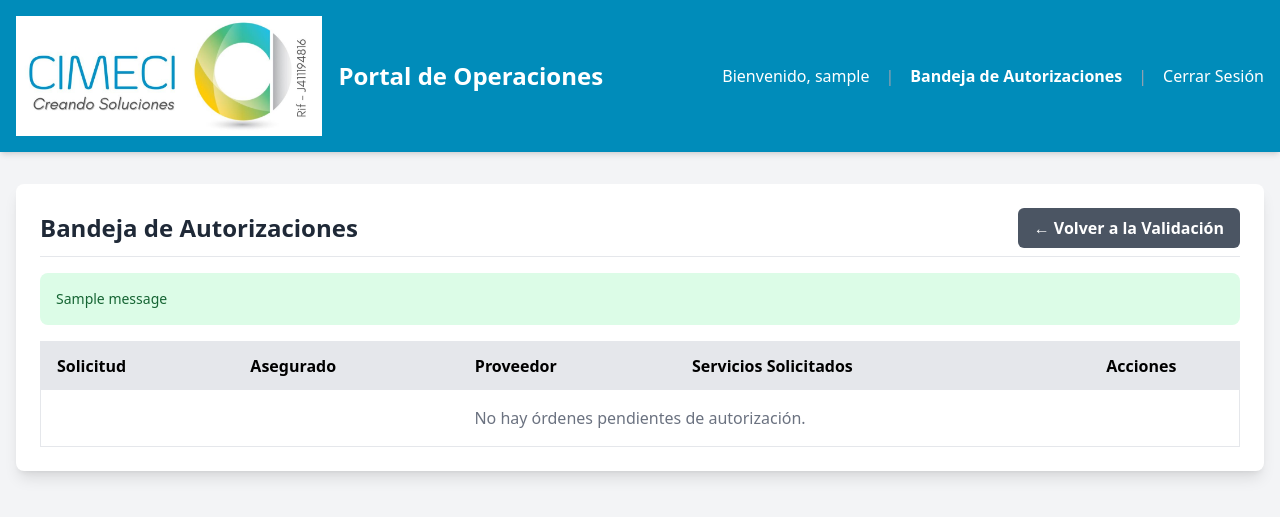
After one commit to SoporteITCimeci/aegis-claims, a Django app: page /operaciones/bandeja-autorizaciones/ in a window 1280 px wide. The commit adds this page. Shown: the top 517 px of the page. Run offline with Django 5.2, Linux system fonts and the light colour scheme; a user stored in the database is signed in; tables that the repository leaves empty hold one stand-in row (values such as "Sample post"); one stand-in notice (Sample message) is shown; some libraries are stand-ins or nearby versions.

Commit message:
ACT13082025

```diff
--- a/aegis_project/settings.py
+++ b/aegis_project/settings.py
@@ -72,6 +72,7 @@ TEMPLATES = [
                 'django.template.context_processors.request',
                 'django.contrib.auth.context_processors.auth',
                 'django.contrib.messages.context_processors.messages',
+                'core.context_processors.notifications_context',
             ],
         },
     },
--- /dev/null
+++ b/core/context_processors.py
@@ -0,0 +1,20 @@
+# core/context_processors.py
+
+from operaciones.models import OrdenDeServicio
+
+def notifications_context(request):
+    """
+    Calcula el número de autorizaciones pendientes para mostrarlo en la cabecera.
+    """
+    pending_count = 0
+    if request.user.is_authenticated:
+        # Asumimos que los supervisores y superusuarios pueden ver la bandeja
+        is_supervisor = request.user.is_superuser or (hasattr(request.user, 'rol') and request.user.rol and 'supervisor' in request.user.rol.nombre_rol.lower())
+        if is_supervisor:
+            pending_count = OrdenDeServicio.objects.filter(
+                estado_os=OrdenDeServicio.EstadoOS.PENDIENTE_AUTORIZACION
+            ).count()
+
+    return {
+        'pending_authorizations_count': pending_count
+    }
--- /dev/null
+++ b/operaciones/templates/operaciones/bandeja_autorizaciones.html
@@ -0,0 +1,58 @@
+{% extends "operaciones/base_operaciones.html" %}
+
+{% block title %}Bandeja de Autorizaciones{% endblock %}
+
+{% block content %}
+    <div class="flex justify-between items-center border-b pb-2 mb-4">
+        <h2 class="text-2xl font-bold text-gray-800">Bandeja de Autorizaciones</h2>
+        <a href="{% url 'validar_asegurabilidad' %}" class="bg-gray-600 hover:bg-gray-700 text-white font-bold py-2 px-4 rounded-md">
+            &larr; Volver a la Validación
+        </a>
+    </div>
+
+    {% if messages %}
+        {% for message in messages %}
+            <div class="p-4 mb-4 text-sm rounded-lg {% if message.tags == 'success' %}bg-green-100 text-green-800{% else %}bg-yellow-100 text-yellow-800{% endif %}">
+                {{ message }}
+            </div>
+        {% endfor %}
+    {% endif %}
+
+    <div class="overflow-x-auto">
+        <table class="min-w-full bg-white border">
+            <thead class="bg-gray-200">
+                <tr>
+                    <th class="py-3 px-4 text-left">Solicitud</th>
+                    <th class="py-3 px-4 text-left">Asegurado</th>
+                    <th class="py-3 px-4 text-left">Proveedor</th>
+                    <th class="py-3 px-4 text-left">Servicios Solicitados</th>
+                    <th class="py-3 px-4 text-center">Acciones</th>
+                </tr>
+            </thead>
+            <tbody>
+                {% for os in ordenes %}
+                <tr class="hover:bg-gray-50">
+                    <td class="py-3 px-4 border-b">{{ os.numero_os }}</td>
+                    <td class="py-3 px-4 border-b">{{ os.siniestro.asegurado.nombre_completo }}</td>
+                    <td class="py-3 px-4 border-b">{{ os.punto_atencion.proveedor.razon_social }}</td>
+                    <td class="py-3 px-4 border-b">
+                        <ul class="list-disc list-inside text-sm">
+                            {% for item in os.servicios_prestados.all %}
+                                <li>{{ item.sub_servicio.descripcion }}</li>
+                            {% endfor %}
+                        </ul>
+                    </td>
+                    <td class="py-3 px-4 border-b text-center space-x-2">
+                        <a href="{% url 'aprobar_os' os_id=os.siniestro_id %}" class="bg-green-500 hover:bg-green-600 text-white font-bold py-1 px-3 rounded text-xs">Aprobar</a>
+                        <a href="{% url 'rechazar_os' os_id=os.siniestro_id %}" class="bg-red-500 hover:bg-red-600 text-white font-bold py-1 px-3 rounded text-xs">Rechazar</a>
+                    </td>
+                </tr>
+                {% empty %}
+                <tr>
+                    <td colspan="5" class="py-4 px-4 text-center text-gray-500">No hay órdenes pendientes de autorización.</td>
+                </tr>
+                {% endfor %}
+            </tbody>
+        </table>
+    </div>
+{% endblock %}
--- /dev/null
+++ b/operaciones/templates/operaciones/base_operaciones.html
@@ -0,0 +1,47 @@
+{% load static %}
+<!DOCTYPE html>
+<html lang="es">
+<head>
+    <meta charset="UTF-8">
+    <meta name="viewport" content="width=device-width, initial-scale=1.0">
+    <title>{% block title %}Portal de Operaciones{% endblock %} - CIMECI</title>
+    <script src="https://cdn.tailwindcss.com"></script>
+</head>
+<body class="bg-gray-100">
+
+    <form id="logout-form" method="post" action="{% url 'logout' %}">{% csrf_token %}</form>
+
+    <header class="bg-[#008CBA] shadow-md">
+        <div class="container mx-auto px-4 py-4 flex justify-between items-center">
+            <div class="flex items-center">
+                <img src="{% static 'img/LOGO_CIMECI_RIF.JPG' %}" alt="Logo CIMECI" style="height: 120px;" class="mr-4">
+                <h1 class="text-2xl font-bold text-white">Portal de Operaciones</h1>
+            </div>
+            <div class="text-white space-x-4 flex items-center">
+                <span>Bienvenido, {{ user.username }}</span>
+                <span class="text-gray-400">|</span>
+                {% if 'supervisor' in user.rol.nombre_rol|lower or user.is_superuser %}
+                    <a href="{% url 'bandeja_autorizaciones' %}" class="font-bold hover:underline relative">
+                        Bandeja de Autorizaciones
+                        {% if pending_authorizations_count > 0 %}
+                            <span class="absolute -top-2 -right-3 flex h-5 w-5">
+                                <span class="animate-ping absolute inline-flex h-full w-full rounded-full bg-red-400 opacity-75"></span>
+                                <span class="relative inline-flex rounded-full h-5 w-5 bg-red-500 text-xs items-center justify-center">{{ pending_authorizations_count }}</span>
+                            </span>
+                        {% endif %}
+                    </a>
+                    <span class="text-gray-400">|</span>
+                {% endif %}
+                <a href="#" onclick="document.getElementById('logout-form').submit();" class="hover:underline">Cerrar Sesión</a>
+            </div>
+        </div>
+    </header>
+
+    <main class="container mx-auto px-4 py-8">
+        <div class="bg-white p-6 rounded-lg shadow-lg max-w-7xl mx-auto">
+            {% block content %}{% endblock %}
+        </div>
+    </main>
+
+</body>
+</html>
--- a/operaciones/urls.py
+++ b/operaciones/urls.py
@@ -10,4 +10,7 @@ urlpatterns = [
     path('ajax/puntos-atencion/', views.get_puntos_atencion, name='ajax_get_puntos_atencion'),
     path('seleccionar-servicios/<int:os_id>/', views.seleccionar_servicios, name='seleccionar_servicios'),
     path('cancelar-os/<int:os_id>/', views.cancelar_creacion_os, name='cancelar_creacion_os'),
+    path('bandeja-autorizaciones/', views.bandeja_autorizaciones, name='bandeja_autorizaciones'),
+    path('aprobar-os/<int:os_id>/', views.aprobar_os, name='aprobar_os'),
+    path('rechazar-os/<int:os_id>/', views.rechazar_os, name='rechazar_os'),
 ]
--- a/operaciones/views.py
+++ b/operaciones/views.py
@@ -6,10 +6,10 @@ from django.contrib.auth.decorators import login_required
 from django.urls import reverse
 from django.utils import timezone
 from django.db.models import Count, Sum, Q
-
 from gestion.models import Asegurado, Contrato, DetallePlan, Proveedor, PuntoAtencion, BaremoProveedor, CoberturaCategoriaPlan
 from .models import OrdenDeServicio, Siniestro
-
+from django.contrib import messages
+from django.http import HttpResponseForbidden
 
 @login_required
 def validar_asegurabilidad(request):
@@ -85,6 +85,11 @@ def consultar_servicios(request, asegurado_id):
         fecha_emision__date__range=(contrato_actual.fecha_inicio_vigencia, contrato_actual.fecha_fin_vigencia)
     ).order_by('-fecha_emision')
 
+    # Filtramos las OS que cuentan como "consumidas"
+    ordenes_consumidas = ordenes_de_servicio.exclude(
+        estado_os__in=[OrdenDeServicio.EstadoOS.RECHAZADA, OrdenDeServicio.EstadoOS.SUSPENDIDA]
+    )
+
     # --- Cálculo de Coberturas y Consumo por Categoría ---
     coberturas = []
     coberturas_plan = CoberturaCategoriaPlan.objects.filter(plan=contrato_actual.plan).select_related('categoria')
@@ -92,23 +97,22 @@ def consultar_servicios(request, asegurado_id):
     inicio_mes = hoy.replace(day=1)
 
     for cobertura in coberturas_plan:
-        # Consumo anual por categoría
-        consumo_anual = ordenes_de_servicio.filter(
+        # Consumo anual por categoría (usando las OS consumidas)
+        consumo_anual = ordenes_consumidas.filter(
             servicios_prestados__sub_servicio__categoria=cobertura.categoria
         ).count()
 
         disponible_anual = max(0, cobertura.cantidad_maxima - consumo_anual)
         disponible_final = disponible_anual
 
-        # Consumo mensual si aplica
+        # Consumo mensual si aplica (usando las OS consumidas)
         consumo_mensual = None
         if cobertura.limite_mensual > 0:
-            consumo_mensual = ordenes_de_servicio.filter(
+            consumo_mensual = ordenes_consumidas.filter(
                 servicios_prestados__sub_servicio__categoria=cobertura.categoria,
                 fecha_emision__date__gte=inicio_mes
             ).count()
             disponible_mensual = max(0, cobertura.limite_mensual - consumo_mensual)
-            # El disponible es el menor de los dos límites
             disponible_final = min(disponible_anual, disponible_mensual)
 
         coberturas.append({
@@ -120,8 +124,8 @@ def consultar_servicios(request, asegurado_id):
             'disponible': disponible_final
         })
 
-    # Resumen de servicios solicitados
-    resumen_servicios = ordenes_de_servicio.values(
+    # Resumen de servicios solicitados (usando las OS consumidas)
+    resumen_servicios = ordenes_consumidas.values(
         'servicios_prestados__sub_servicio__descripcion'
     ).annotate(
         cantidad=Count('servicios_prestados__sub_servicio')
@@ -130,7 +134,7 @@ def consultar_servicios(request, asegurado_id):
     contexto = {
         'asegurado': asegurado,
         'contrato': contrato_actual,
-        'ordenes': ordenes_de_servicio,
+        'ordenes': ordenes_de_servicio, # Mostramos todas las órdenes en el historial
         'coberturas': coberturas,
         'resumen_servicios': resumen_servicios,
     }
@@ -173,28 +177,62 @@ def crear_orden_de_servicio(request, asegurado_id):
 @login_required
 def seleccionar_servicios(request, os_id):
     orden_servicio = get_object_or_404(OrdenDeServicio, pk=os_id)
+    asegurado = orden_servicio.siniestro.asegurado
+    contrato_actual = asegurado.contrato
     proveedor = orden_servicio.punto_atencion.proveedor
 
-    plan_asegurado = orden_servicio.siniestro.asegurado.contrato.plan
-    subservicios_incluidos = DetallePlan.objects.filter(plan=plan_asegurado).values_list('sub_servicio_id', flat=True)
-
+    # Obtenemos los subservicios que el proveedor ofrece Y que están en el plan del asegurado
+    subservicios_incluidos_ids = DetallePlan.objects.filter(plan=contrato_actual.plan).values_list('sub_servicio_id', flat=True)
     servicios_disponibles = BaremoProveedor.objects.filter(
         proveedor=proveedor,
         activo=True,
-        sub_servicio_id__in=subservicios_incluidos
-    )
+        sub_servicio_id__in=subservicios_incluidos_ids
+    ).select_related('sub_servicio__categoria')
 
     if request.method == 'POST':
         servicios_seleccionados_ids = request.POST.getlist('servicios')
+        servicios_seleccionados = BaremoProveedor.objects.filter(id__in=servicios_seleccionados_ids)
 
-        orden_servicio.servicios_prestados.set(servicios_seleccionados_ids)
+        necesita_autorizacion = False
+        motivo_autorizacion = []
 
-        total = orden_servicio.servicios_prestados.aggregate(Sum('precio'))['precio__sum'] or 0.00
+        # --- LÓGICA DE VALIDACIÓN DE COBERTURAS ---
+        ordenes_previas = OrdenDeServicio.objects.filter(
+            siniestro__asegurado=asegurado,
+            fecha_emision__date__range=(contrato_actual.fecha_inicio_vigencia, timezone.now().date())
+        )
+
+        for servicio_baremo in servicios_seleccionados:
+            categoria = servicio_baremo.sub_servicio.categoria
+            try:
+                cobertura_categoria = CoberturaCategoriaPlan.objects.get(plan=contrato_actual.plan, categoria=categoria)
+
+                # Calcular consumo
+                consumo_anual = ordenes_previas.filter(servicios_prestados__sub_servicio__categoria=categoria).count()
+
+                if not cobertura_categoria.es_ilimitada and consumo_anual >= cobertura_categoria.cantidad_maxima:
+                    necesita_autorizacion = True
+                    motivo_autorizacion.append(f"Límite anual agotado para {categoria.nombre}.")
+
+            except CoberturaCategoriaPlan.DoesNotExist:
+                necesita_autorizacion = True
+                motivo_autorizacion.append(f"La categoría '{categoria.nombre}' no está cubierta por el plan.")
+
+        # Guardamos los servicios seleccionados
+        orden_servicio.servicios_prestados.set(servicios_seleccionados)
+        total = servicios_seleccionados.aggregate(Sum('precio'))['precio__sum'] or 0.00
         orden_servicio.monto_referencial_os = total
+
+        if necesita_autorizacion:
+            orden_servicio.estado_os = OrdenDeServicio.EstadoOS.PENDIENTE_AUTORIZACION
+            # Podríamos guardar el motivo en un campo de observaciones si fuera necesario
+        else:
+            orden_servicio.estado_os = OrdenDeServicio.EstadoOS.NOTIFICADA
+
         orden_servicio.save()
 
-        # Redirigimos a una página de confirmación de "solicitud enviada"
-        return redirect('validar_asegurabilidad') # Por ahora, redirigimos al validador
+        # Redirigimos a una página de confirmación
+        return redirect('validar_asegurabilidad')
 
     contexto = {
         'orden_servicio': orden_servicio,
@@ -224,3 +262,73 @@ def cancelar_creacion_os(request, os_id):
 
     # Redirigimos de vuelta al formulario inicial para ese asegurado.
     return redirect('crear_orden_de_servicio', asegurado_id=asegurado.id)
+
+def supervisor_check(user):
+    """Función auxiliar para verificar si un usuario es supervisor o superusuario."""
+    if user.is_superuser:
+        return True
+    if hasattr(user, 'rol') and user.rol:
+        # Asumimos que los roles de supervisión pueden contener la palabra "Supervisor"
+        return 'supervisor' in user.rol.nombre_rol.lower()
+    return False
+
+@login_required
+def bandeja_autorizaciones(request):
+    """
+    Muestra las OS pendientes de autorización solo a usuarios con permisos.
+    """
+    if not supervisor_check(request.user):
+        return HttpResponseForbidden("No tiene permisos para acceder a esta página.")
+
+    ordenes_pendientes = OrdenDeServicio.objects.filter(
+        estado_os=OrdenDeServicio.EstadoOS.PENDIENTE_AUTORIZACION
+    ).order_by('fecha_emision')
+
+    contexto = {
+        'ordenes': ordenes_pendientes,
+    }
+    return render(request, 'operaciones/bandeja_autorizaciones.html', contexto)
+
+@login_required
+def aprobar_os(request, os_id):
+    """
+    Aprueba una OS, verificando primero los permisos del usuario.
+    """
+    if not supervisor_check(request.user):
+        return HttpResponseForbidden("No tiene permisos para realizar esta acción.")
+
+    orden_servicio = get_object_or_404(OrdenDeServicio, pk=os_id)
+
+    orden_servicio.estado_os = OrdenDeServicio.EstadoOS.NOTIFICADA
+    orden_servicio.autorizado_por = request.user
+    orden_servicio.fecha_autorizacion = timezone.now()
+    orden_servicio.save()
+
+    messages.success(request, f"La Orden de Servicio {orden_servicio.numero_os} ha sido aprobada exitosamente.")
+    return redirect('bandeja_autorizaciones')
+
+@login_required
+def rechazar_os(request, os_id):
+    """
+    Rechaza una OS, verificando primero los permisos del usuario.
+    """
+    if not supervisor_check(request.user):
+        return HttpResponseForbidden("No tiene permisos para realizar esta acción.")
+
+    orden_servicio = get_object_or_404(OrdenDeServicio, pk=os_id)
+
+    if request.method == 'POST':
+        motivo = request.POST.get('motivo_rechazo')
+        if motivo:
+            orden_servicio.estado_os = OrdenDeServicio.EstadoOS.RECHAZADA
+            orden_servicio.autorizado_por = request.user
+            orden_servicio.fecha_autorizacion = timezone.now()
+            orden_servicio.motivo_rechazo = motivo
+            orden_servicio.save()
+            messages.warning(request, f"La solicitud de OS ha sido rechazada.")
+            return redirect('bandeja_autorizaciones')
+
+    contexto = {
+        'orden_servicio': orden_servicio,
+    }
+    return render(request, 'operaciones/rechazar_os.html', contexto)
```
Also changed, not shown: core/views.py (+15 -12 lines), operaciones/models.py (+10 -0 lines), operaciones/templates/operaciones/crear_os.html (+5 -43 lines), operaciones/templates/operaciones/historial_servicios.html (+15 -30 lines), operaciones/templates/operaciones/rechazar_os.html (added, +24 -0 lines), operaciones/templates/operaciones/seleccionar_servicios.html (+4 -33 lines), operaciones/templates/operaciones/validacion.html (+7 -5 lines), operaciones/migrations/0003_historicalordendeservicio_auditado_por_and_more.py (added).
